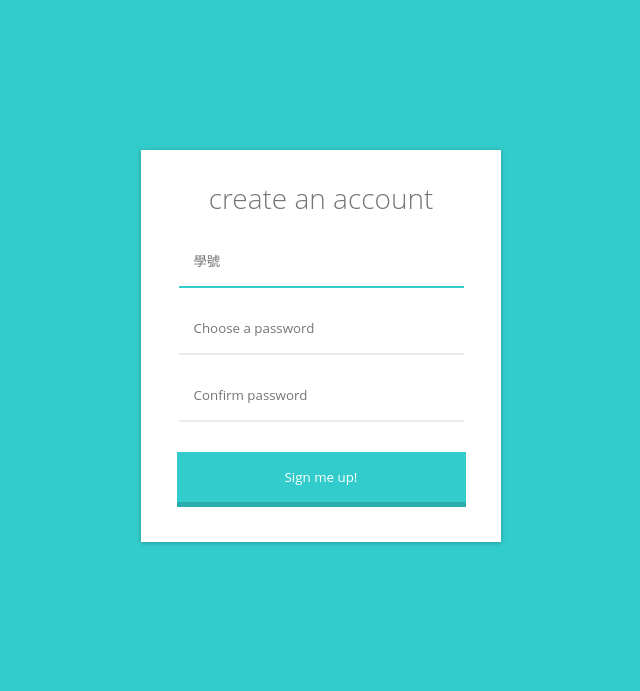
After one commit to alan881999/110_mid_project, a Flask app: page /sign_up.html in a window 1280 px wide. The commit adds this page. Shown: the top 691 px of the page, without its empty margins (319-959 px from the left). Run offline with Flask 2, Linux system fonts and the light colour scheme; some libraries are stand-ins or nearby versions.

Commit message:
[feat] can add user

```diff
--- a/mid.py
+++ b/app.py
@@ -6,12 +6,43 @@ import pymysql
 import json
 from decimal import *
 from flask import Markup
+from pymysql import NULL
 
 app=Flask(__name__)
+app.config['TEMPLATES_AUTO_RELOAD'] = True
 ##### 登入頁面 P1
 @app.route('/')
 def index_P1():
+    user_name = request.args.get('user_name')
+    passwd = request.args.get('passwd')
+
+    build_info={"user_id": user_name,
+                "user_password": passwd,
+                "user_car": "",
+                "user_select_park": "",
+                "user_park_date": ""}
+
+    with open("static/information.json","r") as file:
+        check=True
+        datas=json.load(file)
+        print(type(datas))
+        for data in datas:
+            if data["user_id"] == user_name:
+                check=False
+                break
+    datas.append(build_info)
+    print(datas)
+    if check and user_name!=NULL:
+        with open("static/information.json","w") as f:
+           json.dump(datas,f)
+
     return render_template('index_P1.html')
+
+##### sign up page
+@app.route('/sign_up.html')
+def sign_up():
+    return render_template('sign_up.html')
+
 
 ##### 選擇功能頁面 P2
 @app.route('/index_P2.html')
--- a/static/JS/JS_signin.js
+++ b/static/JS/JS_signin.js
@@ -1,3 +1,9 @@
+function go_sign_up(){
+
+    window.location.href="sign_up.html"
+}
+
+
 function go_P2(){
     //先從 information.json裡免找 是否有使用者
     var getUrlString = location.href;
--- /dev/null
+++ b/static/JS/JS_signup.js
@@ -0,0 +1,49 @@
+
+function check_info(){
+    var getUrlString = location.href;
+    var url = new URL(getUrlString);
+
+    user_name=document.getElementById("user_name").value;
+    passwd=document.getElementById("passwd").value;
+    confirm_passwd=document.getElementById("confirm_passwd").value;
+
+    if(passwd!=confirm_passwd){
+        alert("密碼確認不正確");
+        return false;
+    }
+    a_basic = $.ajax({
+        url:"/static/information.json",
+        type:"GET",
+        dataType:"json",
+        async:false,
+    });
+    //取得Json檔
+    //將string轉換成Object
+    result_park=$.parseJSON(a_basic.responseText)
+
+    for(i=0;i<result_park.length;i++){
+        if(user_name==result_park[i]["user_id"]){
+            alert("此帳號已存在");
+            return false;
+        }
+    }
+
+    //build_info=[user_name,passwd,"","",  ""];
+    build_info={"user_id": user_name,
+                "user_password": passwd,
+                "user_car": "",
+                "user_select_park": "",
+                "user_park_date": ""}
+
+
+    return true;
+}
+
+function go_P1(){
+
+    if(check_info()==true){
+        window.location.href="/"+"?user_name="+user_name+"&passwd="+passwd;;
+    }else{
+        window.location.href="sign_up.html";
+    }
+}
--- /dev/null
+++ b/static/css/style_signup.css
@@ -0,0 +1,81 @@
+  ::selection {
+    background-color: #b5e2e7;
+  }
+
+  ::-moz-selection {
+    background-color: #8ac7d8;
+  }
+
+  body {
+    background: #3CC;
+  }
+
+
+  #logbox {
+    padding: 10px;
+    margin: 150px auto;
+    width: 340px;
+    background-color: #fff;
+    -webkit-box-shadow: 0 1px 5px rgba(0, 0, 0, 0.25);
+    -moz-box-shadow: 0 1px 5px rgba(0, 0, 0, 0.25);
+    box-shadow: 0 1px 5px rgba(0, 0, 0, 0.25);
+  }
+
+  h1 {
+    text-align: center;
+    font-size: 175%;
+    color: #757575;
+    font-weight: 300;
+  }
+
+  h1, input {
+    font-family: "Open Sans", Helvetica, sans-serif;
+  }
+
+  .input {
+    width: 75%;
+    height: 50px;
+    display: block;
+    margin: 0 auto 15px;
+    padding: 0 15px;
+    border: none;
+    border-bottom: 2px solid #ebebeb;
+  }
+  .input:focus {
+    outline: none;
+    border-bottom-color: #3CC !important;
+  }
+  .input:hover {
+    border-bottom-color: #dcdcdc;
+  }
+  .input:invalid {
+    box-shadow: none;
+  }
+
+
+  .inputButton {
+    position: relative;
+    width: 85%;
+    height: 50px;
+    display: block;
+    margin: 30px auto 30px;
+    color: white;
+    background-color: #3CC;
+    border: none;
+    -webkit-box-shadow: 0 5px 0 #2CADAD;
+    -moz-box-shadow: 0 5px 0 #2CADAD;
+    box-shadow: 0 5px 0 #2CADAD;
+  }
+  .inputButton:hover {
+    top: 2px;
+    -webkit-box-shadow: 0 3px 0 #2CADAD;
+    -moz-box-shadow: 0 3px 0 #2CADAD;
+    box-shadow: 0 3px 0 #2CADAD;
+  }
+  .inputButton:active {
+    top: 5px;
+    box-shadow: none;
+  }
+  .inputButton:focus {
+    outline: none;
+  }
--- a/static/information.json
+++ b/static/information.json
@@ -1 +1 @@
-[{"user_id": "Q56101028", "user_password": "alan880303", "user_car": "102-HBB", "user_select_park": "2", "user_park_date": "2022-04-02T12:00"}, {"user_id": "NE6101068", "user_password": "derder", "user_car": "", "user_select_park": "", "user_park_date": ""}]
+[{"user_id": "Q56101028", "user_password": "alan880303", "user_car": "102-HBB", "user_select_park": "2", "user_park_date": "2022-04-02T12:00"}, {"user_id": "NE6101068", "user_password": "derder", "user_car": "ee", "user_select_park": "A", "user_park_date": "2022-04-02T21:00"}, {"user_id": null, "user_password": null, "user_car": "", "user_select_park": "", "user_park_date": ""}, {"user_id": "derder", "user_password": "ss", "user_car": "", "user_select_park": "", "user_park_date": ""}]
--- a/static/park_information.json
+++ b/static/park_information.json
@@ -1 +1 @@
-{"A": "1315", "B": "114", "C": "174", "D": "439", "E": "302", "F": "813", "G": "689", "H": "538", "I": "453", "J": "754", "1": "331", "2": "331", "3": "114", "4": "319", "5": "482", "6": "1178", "7": "500", "8": "600"}
+{"A": "1314", "B": "114", "C": "174", "D": "439", "E": "302", "F": "813", "G": "689", "H": "538", "I": "453", "J": "754", "1": "331", "2": "331", "3": "114", "4": "319", "5": "482", "6": "1178", "7": "500", "8": "600"}
--- /dev/null
+++ b/templates/sign_up.html
@@ -0,0 +1,34 @@
+<!DOCTYPE html>
+<html lang="en">
+
+<head>
+    <meta charset="UTF-8">
+    <meta http-equiv="X-UA-Compatible" content="IE=edge">
+    <meta name="viewport" content="width=device-width, initial-scale=1.0">
+    <title>Sign up</title>
+    <link rel="stylesheet" href="{{ url_for('static',    filename='css/style_signup.css') }}">
+</head>
+
+<body>
+    <div class="container ">
+        <div class="row align-items-center">
+            <div id="logbox" class="col-4 ">
+                <form id="signup" >
+                    <h1>create an account</h1>
+                    <input id="user_name" name="user[name]" type="text" placeholder="學號"
+                        autofocus="autofocus" required="required" class="input pass" />
+                    <input id="passwd" name="user[password]" type="password" placeholder="Choose a password" required="required"
+                        class="input pass" />
+                    <input id="confirm_passwd" name="user[password2]" type="password" placeholder="Confirm password" required="required"
+                        class="input pass" />
+
+                    <input type="button" value="Sign me up!" class="inputButton" onclick="go_P1()"/>
+
+                </form>
+            </div>
+        </div>
+    </div>
+</body>
+<script src="http://ajax.googleapis.com/ajax/libs/jquery/1.7.1/jquery.min.js" type="text/javascript"></script>
+<script src="{{ url_for('static',    filename='JS/JS_signup.js') }}"></script>
+</html>
```
Also changed, not shown: static/css/style_P3.css (added, +85 -0 lines), templates/index_P1.html (+9 -7 lines), templates/index_P3.html (+114 -21 lines).
